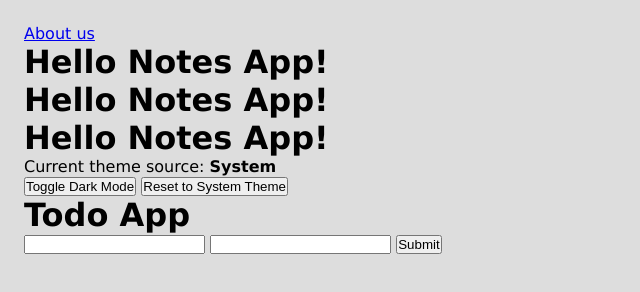
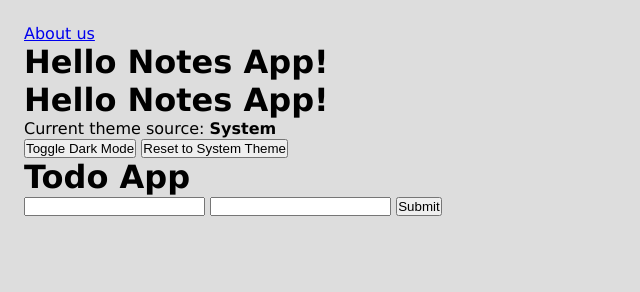
Before and after one commit to umar482/electron-note-app, an Electron app: page renderer/index.html in a window 1280 px wide. Shown: the whole page, without its empty margins (0-640 px from the left). Drawn offline with Linux system fonts and the light colour scheme.

Commit message:
Update app

```diff
--- a/package.json
+++ b/package.json
@@ -1,6 +1,6 @@
 {
   "name": "electron-note-app",
-  "version": "1.0.5",
+  "version": "1.0.6",
   "description": "This app allows toggle dark mode and create notes",
   "main": "main.js",
   "scripts": {
--- a/renderer/index.html
+++ b/renderer/index.html
@@ -14,7 +14,6 @@
 
   <h1>Hello Notes App!</h1>
   <h1>Hello Notes App!</h1>
-  <h1>Hello Notes App!</h1>
   <p>Current theme source: <strong id="theme-source">System</strong></p>
 
   <button id="toggle-dark-mode">Toggle Dark Mode</button>
```
